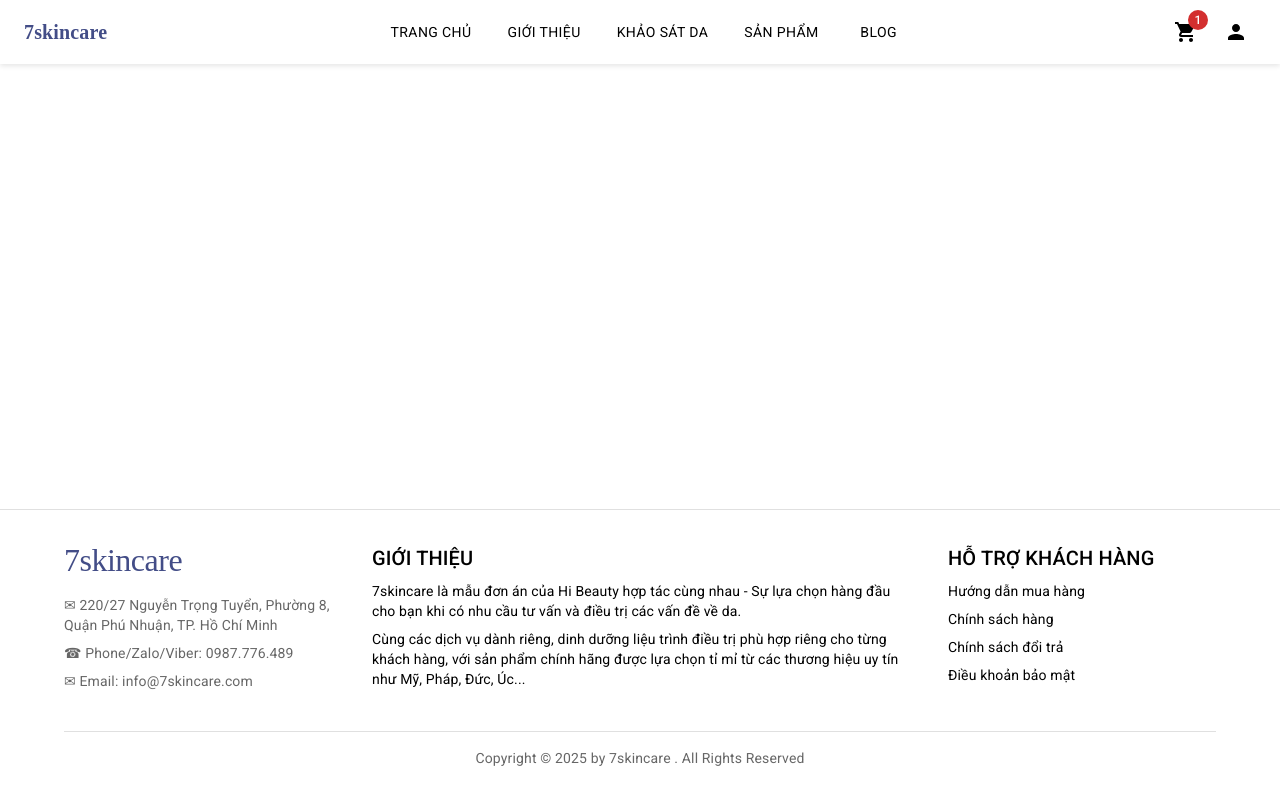
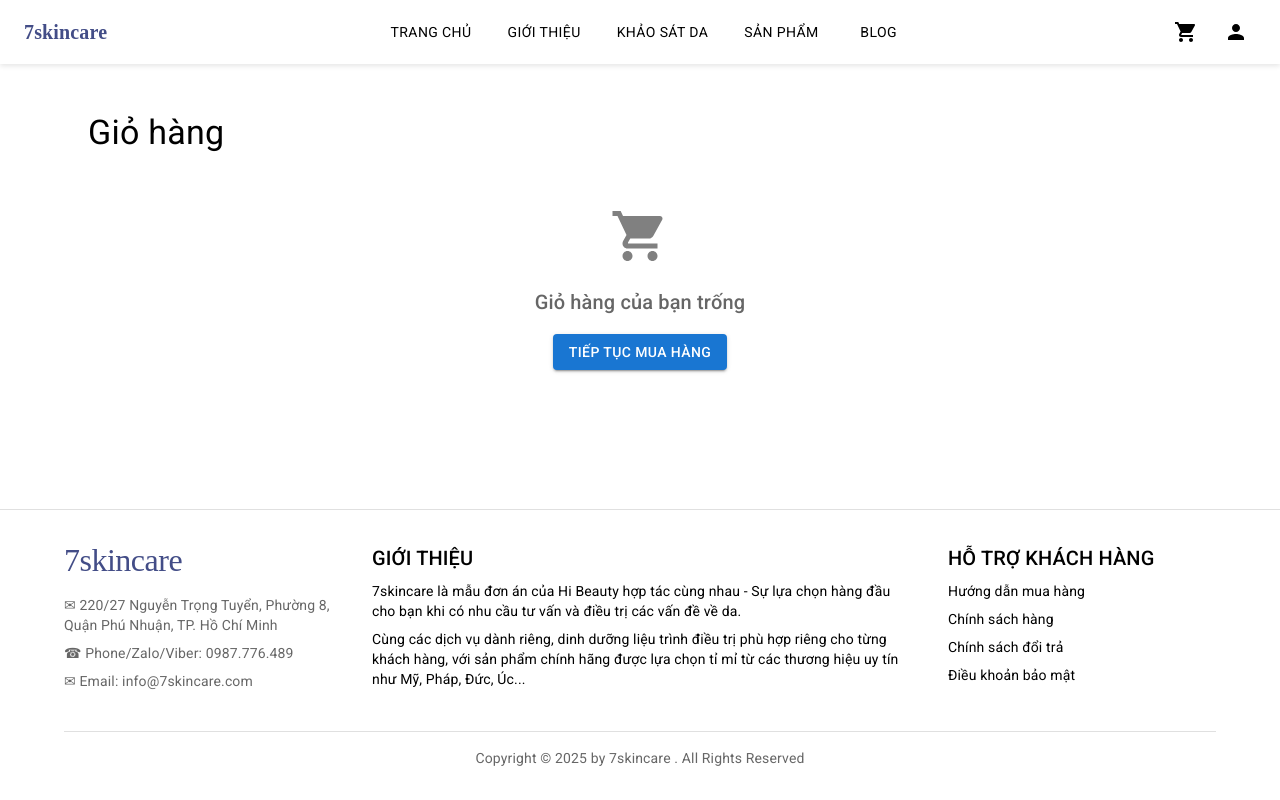
Before and after one commit to quanghung0808/7skincare, a React (Vite) app: page /gio-hang in a window 1280 px wide. Built offline with nearby package versions, Linux system fonts and the light colour scheme.

Commit message:
feat: implement UI and features relating to cart (add, update, remove, clear)

```diff
--- /dev/null
+++ b/src/components/card/CartItem.tsx
@@ -0,0 +1,79 @@
+import React from "react";
+import { Box, Button, TextField, Typography } from "@mui/material";
+import { Delete, Add, Remove } from "@mui/icons-material";
+import { styled } from "@mui/system";
+
+const CartItemStyled = styled(Box)(({ theme }) => ({
+  display: "flex",
+  alignItems: "center",
+  justifyContent: "space-between",
+  padding: theme.spacing(2),
+  borderBottom: `1px solid #0000001f`,
+}));
+
+const QuantityControl = styled(Box)(({ theme }) => ({
+  display: "flex",
+  alignItems: "center",
+  border: `1px solid #0000001f`,
+  borderRadius: theme.shape.borderRadius,
+  overflow: "hidden",
+}));
+
+const QuantityButton = styled(Button)(() => ({
+  minWidth: 40,
+  height: 40,
+  borderRadius: 0,
+}));
+
+interface CartItemProps {
+  item: {
+    id: string;
+    name: string;
+    price: number;
+    quantity: number;
+  };
+  onQuantityChange: (id: string, quantity: number) => void;
+  onRemove: (id: string) => void;
+}
+
+const CartItem: React.FC<CartItemProps> = ({ item, onQuantityChange, onRemove }) => {
+  return (
+    <CartItemStyled>
+      <Box sx={{ display: "flex", alignItems: "center" }}>
+        <img src="https://via.placeholder.com/50" alt={item.name} />
+        <Box sx={{ ml: 2 }}>
+          <Typography variant="body1">{item.name}</Typography>
+          <Typography variant="body2" color="textSecondary">
+            {item.price.toLocaleString()}₫
+          </Typography>
+        </Box>
+      </Box>
+      <Box sx={{ display: "flex", alignItems: "center", gap: 2 }}>
+        <QuantityControl>
+          <QuantityButton onClick={() => onQuantityChange(item.id, item.quantity - 1)}>
+            <Remove fontSize="small" />
+          </QuantityButton>
+          <TextField
+            type="number"
+            value={item.quantity}
+            onChange={e => onQuantityChange(item.id, parseInt(e.target.value))}
+            sx={{ width: 50, textAlign: "center", border: "none" }}
+            inputProps={{ min: 1, style: { textAlign: "center" } }}
+            variant="standard"
+          />
+          <QuantityButton onClick={() => onQuantityChange(item.id, item.quantity + 1)}>
+            <Add fontSize="small" />
+          </QuantityButton>
+        </QuantityControl>
+        <Typography variant="body1" sx={{ ml: 2 }}>
+          {(item.price * item.quantity).toLocaleString()}₫
+        </Typography>
+        <Button onClick={() => onRemove(item.id)} color="error" sx={{ ml: 2 }}>
+          <Delete />
+        </Button>
+      </Box>
+    </CartItemStyled>
+  );
+};
+
+export default CartItem;
--- /dev/null
+++ b/src/components/card/CartSummary.tsx
@@ -0,0 +1,39 @@
+import React from "react";
+import { Box, Button, Typography, useTheme } from "@mui/material";
+
+interface CartSummaryProps {
+  items: { price: number; quantity: number }[];
+}
+
+const CartSummary: React.FC<CartSummaryProps> = ({ items }) => {
+  const theme = useTheme();
+  const total = items.reduce((sum, item) => sum + item.price * item.quantity, 0);
+
+  return (
+    <Box sx={{ p: 2, border: `1px solid ${theme.palette.divider}` }}>
+      <Typography variant="h6" gutterBottom>
+        Tổng giỏ hàng
+      </Typography>
+      <Box sx={{ display: "flex", justifyContent: "space-between", mb: 2 }}>
+        <Typography variant="body1">Tạm tính</Typography>
+        <Typography variant="body1">{total.toLocaleString()}₫</Typography>
+      </Box>
+      <Box sx={{ display: "flex", justifyContent: "space-between", mb: 2 }}>
+        <Typography variant="body1">Giao hàng</Typography>
+        <Typography variant="body1"> Thành phố Hồ Chí Minh</Typography>
+      </Box>
+      <Typography variant="body2" color="textSecondary" sx={{ mb: 2 }}>
+        Phí vận chuyển sẽ báo sau.
+      </Typography>
+      <Box sx={{ display: "flex", justifyContent: "space-between", mb: 2 }}>
+        <Typography variant="body1">Total</Typography>
+        <Typography variant="body1">{total.toLocaleString()}₫</Typography>
+      </Box>
+      <Button variant="contained" color="primary" fullWidth>
+        Thanh toán
+      </Button>
+    </Box>
+  );
+};
+
+export default CartSummary;
--- /dev/null
+++ b/src/components/empty/EmptyCart.tsx
@@ -0,0 +1,26 @@
+import React from "react";
+import { Box, Button, Typography } from "@mui/material";
+import ShoppingCartIcon from "@mui/icons-material/ShoppingCart";
+import { useNavigate } from "react-router-dom";
+
+const EmptyCart: React.FC = () => {
+  const navigate = useNavigate();
+  return (
+    <Box sx={{ textAlign: "center", py: 5 }}>
+      <ShoppingCartIcon sx={{ fontSize: 60, color: "gray" }} />
+      <Typography variant="h6" color="textSecondary" sx={{ mt: 2 }}>
+        Giỏ hàng của bạn trống
+      </Typography>
+      <Button
+        onClick={() => navigate("/san-pham")}
+        variant="contained"
+        color="primary"
+        sx={{ mt: 2 }}
+      >
+        Tiếp tục mua hàng
+      </Button>
+    </Box>
+  );
+};
+
+export default EmptyCart;
--- a/src/constants/fakeData.ts
+++ b/src/constants/fakeData.ts
@@ -65,19 +65,21 @@ export const whyJoinUs = [
     description: "Có thể trực tiếp thăm khám với bác sĩ tại TP.Hồ Chí Minh",
   },
 ];
-
 export const products = [
   {
+    id: "1",
     name: "A Derma Exomega Control Emollient Cream – Kem",
     price: "316,000₫",
     image: "path_to_image1",
   },
   {
+    id: "2",
     name: "Abbott Hydroquinone Cream USP 4%- Kem đặc trị chữa",
     price: "220,000₫",
     image: "path_to_image2",
   },
   {
+    id: "3",
     name: "ACM Cicastim.A Creme Apaisante Soothing Cream –",
     price: "376,000₫",
     oldPrice: "418,000₫",
@@ -85,11 +87,13 @@ export const products = [
     image: "path_to_image3",
   },
   {
+    id: "4",
     name: "ACM Dephiwhite Advanced Intensive Anti-Brown Spot",
     price: "170,000₫",
     image: "path_to_image4",
   },
   {
+    id: "5",
     name: "ACM Depiwhite Advanced Intensive Anti-Brown Spot",
     price: "515,000₫",
     oldPrice: "572,000₫",
--- /dev/null
+++ b/src/hooks/useCart.ts
@@ -0,0 +1,54 @@
+import { create } from "zustand";
+import { createJSONStorage, persist } from "zustand/middleware";
+
+interface CartItem {
+  id: string;
+  name: string;
+  price: number;
+  quantity: number;
+}
+interface CartStore {
+  items: CartItem[];
+  addItem: (item: CartItem) => void;
+  removeItem: (id: string) => void;
+  updateItem: (id: string, updatedItem: Partial<CartItem>) => void;
+  clearCart: () => void;
+}
+
+export const useCartStore = create<CartStore>()(
+  persist(
+    set => ({
+      items: [],
+      addItem: item =>
+        set(state => {
+          const existingItem = state.items.find(i => i.id === item.id);
+          if (existingItem) {
+            return {
+              items: state.items.map(i =>
+                i.id === item.id ? { ...i, quantity: i.quantity + item.quantity } : i
+              ),
+            };
+          }
+          return { items: [...state.items, item] };
+        }),
+      removeItem: id =>
+        set(state => ({
+          items: state.items.filter(item => item.id !== id),
+        })),
+      updateItem: (id, updatedItem) =>
+        set(state => ({
+          items: state.items.map(item => (item.id === id ? { ...item, ...updatedItem } : item)),
+        })),
+      clearCart: () => set({ items: [] }),
+    }),
+    {
+      name: "cart-storage",
+      storage: createJSONStorage(() => localStorage),
+      partialize: state => ({
+        items: state.items,
+      }),
+    }
+  )
+);
+
+export default useCartStore;
--- a/src/layout/Header.tsx
+++ b/src/layout/Header.tsx
@@ -17,12 +17,14 @@ import { useLocation, useNavigate } from "react-router-dom";
 import { Person } from "@mui/icons-material";
 import { useState } from "react";
 import useAuthStore from "@/hooks/useAuth";
+import useCartStore from "@/hooks/useCart";
 
 const Header = () => {
   const location = useLocation();
   const navigate = useNavigate();
   const { isAuthenticated, user, logout } = useAuthStore();
   const [anchorEl, setAnchorEl] = useState<null | HTMLElement>(null);
+  const { items } = useCartStore();
 
   const handleMenuOpen = (event: React.MouseEvent<HTMLElement>) => {
     setAnchorEl(event.currentTarget);
@@ -119,7 +121,7 @@ const Header = () => {
         >
           {(user === null || user.roleName === "USER") && (
             <IconButton color="inherit" href="/gio-hang">
-              <Badge badgeContent={1} color="error">
+              <Badge badgeContent={items.length} color="error">
                 <ShoppingCartIcon />
               </Badge>
             </IconButton>
--- /dev/null
+++ b/src/pages/Cart.tsx
@@ -0,0 +1,51 @@
+import { Box, Button, Container, Grid, TextField, Typography } from "@mui/material";
+import useCartStore from "@/hooks/useCart";
+import EmptyCart from "@/components/empty/EmptyCart";
+import CartItem from "@/components/card/CartItem";
+import CartSummary from "@/components/card/CartSummary";
+
+const Cart = () => {
+  const { items, removeItem, updateItem, clearCart } = useCartStore();
+
+  return (
+    <Container sx={{ mt: 4 }}>
+      <Typography variant="h4" gutterBottom>
+        Giỏ hàng
+      </Typography>
+      {items.length === 0 ? (
+        <EmptyCart />
+      ) : (
+        <Grid container spacing={2}>
+          <Grid item xs={12} md={8}>
+            {items.map(item => (
+              <CartItem
+                key={item.id}
+                item={item}
+                onQuantityChange={(id, quantity) => updateItem(id, { quantity })}
+                onRemove={removeItem}
+              />
+            ))}
+            <Box sx={{ display: "flex", justifyContent: "space-between" }}>
+              <Box sx={{ display: "flex", flexDirection: "row", mt: 2, gap: 2 }}>
+                <TextField label="Mã giảm giá" variant="outlined" />
+                <Button variant="contained" color="primary">
+                  Áp dụng mã
+                </Button>
+              </Box>
+              <Box sx={{ mt: 2 }}>
+                <Button variant="outlined" color="warning" onClick={clearCart}>
+                  Xóa giỏ hàng
+                </Button>
+              </Box>
+            </Box>
+          </Grid>
+          <Grid item xs={12} md={4}>
+            <CartSummary items={items} />
+          </Grid>
+        </Grid>
+      )}
+    </Container>
+  );
+};
+
+export default Cart;
--- a/src/routes/config/publicRoutes.tsx
+++ b/src/routes/config/publicRoutes.tsx
@@ -1,5 +1,6 @@
 import About from "@/pages/About";
 import Blog from "@/pages/Blog";
+import Cart from "@/pages/Cart";
 import Home from "@/pages/Home";
 import Login from "@/pages/Login";
 import Products from "@/pages/Products";
@@ -46,4 +47,9 @@ export const publicRoutes: Route[] = [
     component: <Register />,
     hidden: true,
   },
+  {
+    path: "/gio-hang",
+    component: <Cart />,
+    hidden: true,
+  },
 ];
```
Also changed, not shown: src/components/card/ProductCard.tsx (+20 -1 lines).
